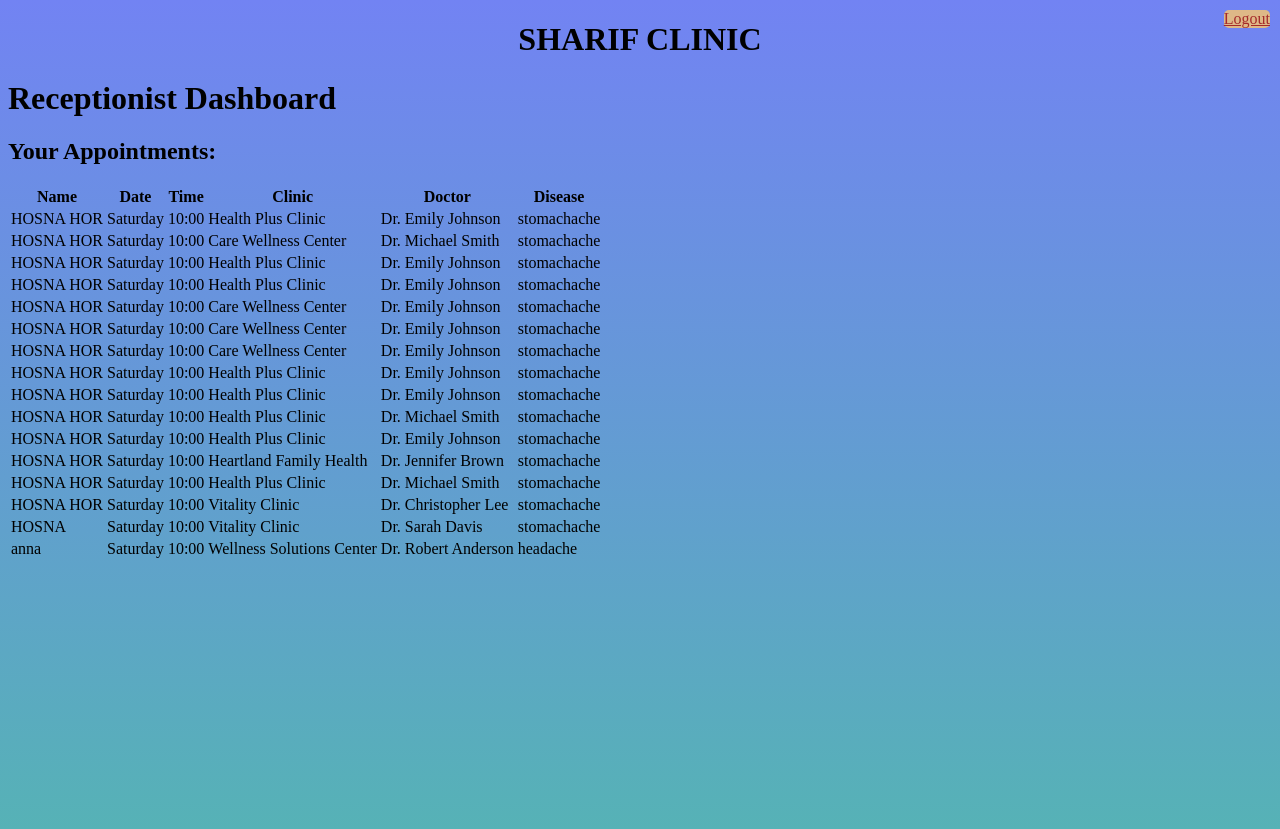
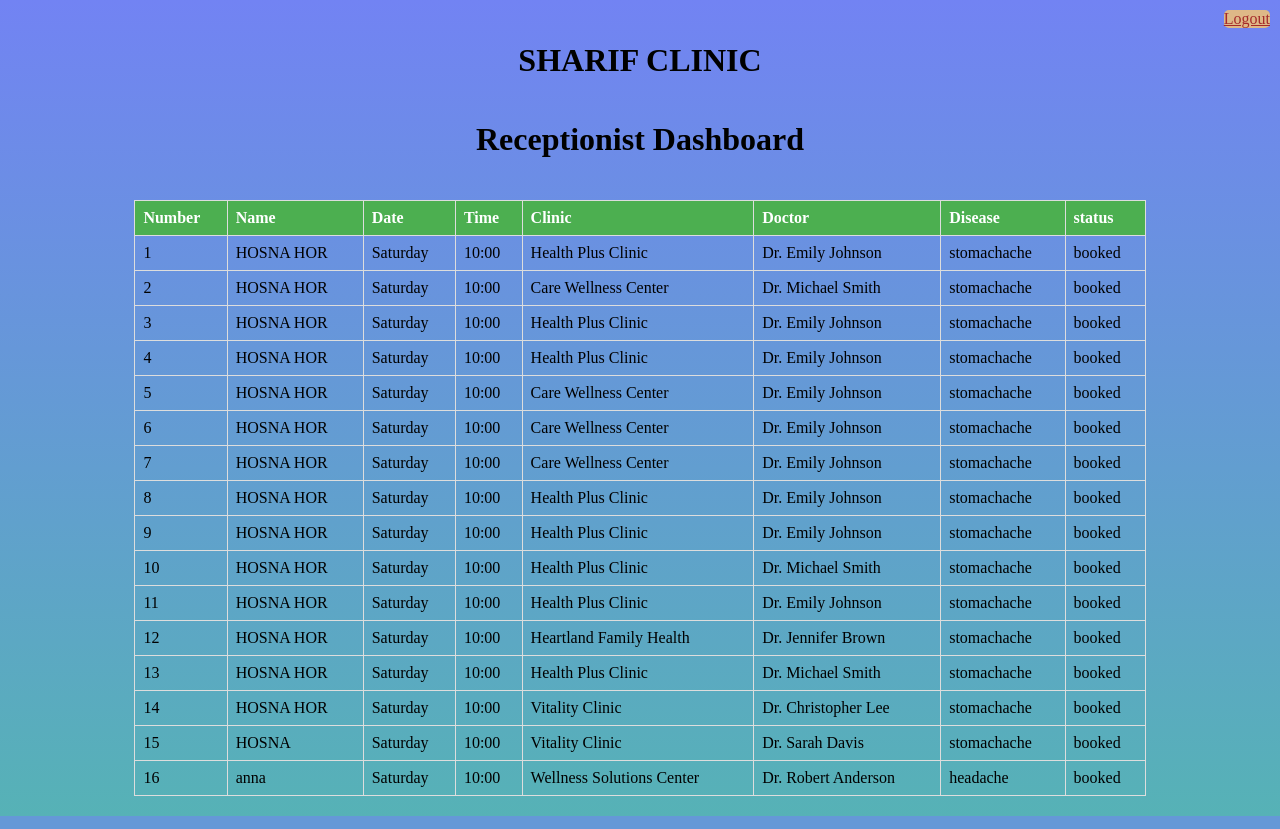
Before and after one commit to zahrahafezi/AP-second-phase, a Django app: template myproject/templates/secretary.html in a window 1280 px wide. Run offline with Django 5.2, Linux system fonts and the light colour scheme; the template is opened without the code that fills it: values that come from a table or form of the project are taken from there, others are empty; data comes from the database, SQL or seed files in the repository; both versions use the stored data as it was after the commit.

Commit message:
a few small changes 2

```diff
--- a/myproject/bookingappointment/forms.py
+++ b/myproject/bookingappointment/forms.py
@@ -8,4 +8,4 @@ class BookingForm(forms.ModelForm):
 
     class Meta:
         model = Booking
-        fields = ['name', 'date', 'time', 'doctor', 'clinic', 'Disease']
+        fields = ['name', 'date', 'time', 'doctor', 'clinic', 'Disease', 'status']
--- a/myproject/bookingappointment/models.py
+++ b/myproject/bookingappointment/models.py
@@ -51,7 +51,6 @@ class Booking(models.Model):
         ('cancelled', 'Cancelled'),
         ('completed', 'Completed'),
     )
-    status = models.CharField(max_length=10, choices=STATUS_CHOICES, default='booked')
     patient = models.ForeignKey(User, on_delete=models.CASCADE)
     name = models.CharField(max_length=50)
     date = models.CharField(max_length=50, choices=DATE_CHOICES)
@@ -59,3 +58,4 @@ class Booking(models.Model):
     clinic = models.CharField(max_length=50, choices=CLINIC_CHOICES)
     doctor = models.CharField(max_length=50, choices=DOCTOR_CHOICES)
     Disease = models.CharField(max_length=50)
+    status = models.CharField(max_length=10, choices=STATUS_CHOICES, default='booked')
--- a/myproject/bookingappointment/urls.py
+++ b/myproject/bookingappointment/urls.py
@@ -5,5 +5,5 @@ urlpatterns = [
     path('book_appointment/', views.book_appointment, name='book_appointment'),
     path('confirmation/<int:pk>/', views.confirmation, name='confirmation'),
     path('user_appointments/', views.user_appointments, name='user_appointments'),
-    path('receptionist_dashboard/', views.receptionist_dashboard, name='receptionist_dashboard'),
+    path('secretary/', views.secretary, name='secretary'),
 ]
--- a/myproject/bookingappointment/views.py
+++ b/myproject/bookingappointment/views.py
@@ -32,6 +32,6 @@ def user_appointments(request):
     return render(request, 'user_appointments.html', {'appointments': appointments})
 
 
-def receptionist_dashboard(request):
-    appointments = Booking.objects.filter(status='booked')
-    return render(request, 'receptionist_dashboard.html', {'appointments': appointments})
+def secretary(request):
+    appointments = Booking.objects.all()
+    return render(request, 'secretary.html', {'appointments': appointments})
--- a/myproject/templates/book_appointment.html
+++ b/myproject/templates/book_appointment.html
@@ -14,4 +14,4 @@
 
 </style>
     <a style="color: brown;background-color: burlywood;border-radius:5px;position: absolute; top: 10px; right: 10px;" href="{% url 'logout' %}">Logout</a>
-<button style="background-color: #79aec8;color: #003366;position: absolute ;top: 40px; right: 10px" onclick="history.back()">بازگشت</button>
+<button style="background-color: #79aec8;color: #003366;position: absolute ;top: 40px; right: 10px" onclick="history.back()">Back</button>
--- a/myproject/templates/secretary.html
+++ b/myproject/templates/secretary.html
@@ -9,32 +9,38 @@
 </body>
 </html>
 
+
+{% block content %}
   <h1>Receptionist Dashboard</h1>
-{% block content %}
-  <h2>Your Appointments:</h2>
   {% if appointments %}
     <table>
       <thead>
         <tr>
+                      <th>Number</th>
           <th>Name</th>
           <th>Date</th>
           <th>Time</th>
           <th>Clinic</th>
           <th>Doctor</th>
           <th>Disease</th>
+            <th>status</th>
+
         </tr>
       </thead>
       <tbody>
 {% for appointment in appointments %}
   <tr>
+      <td>{{ forloop.counter }}</td>
     <td>{{ appointment.name }}</td>
     <td>{{ appointment.date }}</td>
     <td>{{ appointment.time }}</td>
     <td>{{ appointment.clinic }}</td>
     <td>{{ appointment.doctor }}</td>
     <td>{{ appointment.Disease }}</td>
+  <td>{{ appointment.status }}</td>
   </tr>
 {% endfor %}
+
       </tbody>
     </table>
   {% else %}
@@ -67,3 +73,43 @@
   window.onload = showAlert;
 </script>
 <a style="color: brown;background-color: burlywood;border-radius:5px;position: absolute; top: 10px; right: 10px;" href="{% url 'logout' %}">Logout</a>
+<style>
+    body {
+        height: 100vh;
+        background: linear-gradient(to bottom, #7283f3, #56b2b6);
+        display: flex;
+        align-items: center;
+        justify-content: center;
+        flex-direction: column;
+    }
+
+    table {
+        border-collapse: collapse;
+        width: 80%;
+        margin-top: 20px;
+    }
+
+    th, td {
+        border: 1px solid #ddd;
+        padding: 8px;
+        text-align: left;
+    }
+
+    th {
+        background-color: #4CAF50;
+        color: white;
+    }
+
+    tbody tr {
+        counter-increment: rowNumber;
+    }
+
+    #alert {
+        background-color: #4c914c;
+        color: white;
+        padding: 10px;
+        margin: 10px;
+        text-align: center;
+        display: none;
+    }
+</style>
```
Also changed, not shown: myproject/templates/patient.html (+0 -10 lines), myproject/templates/receptionist_dashboard.html (deleted, +0 -34 lines), myproject/templates/user_appointments.html (+53 -5 lines), myproject/bookingappointment/migrations/0008_booking_status.py (added), myproject/clinic reservation.db. Lines whose indentation alone changed are shown as unchanged.
